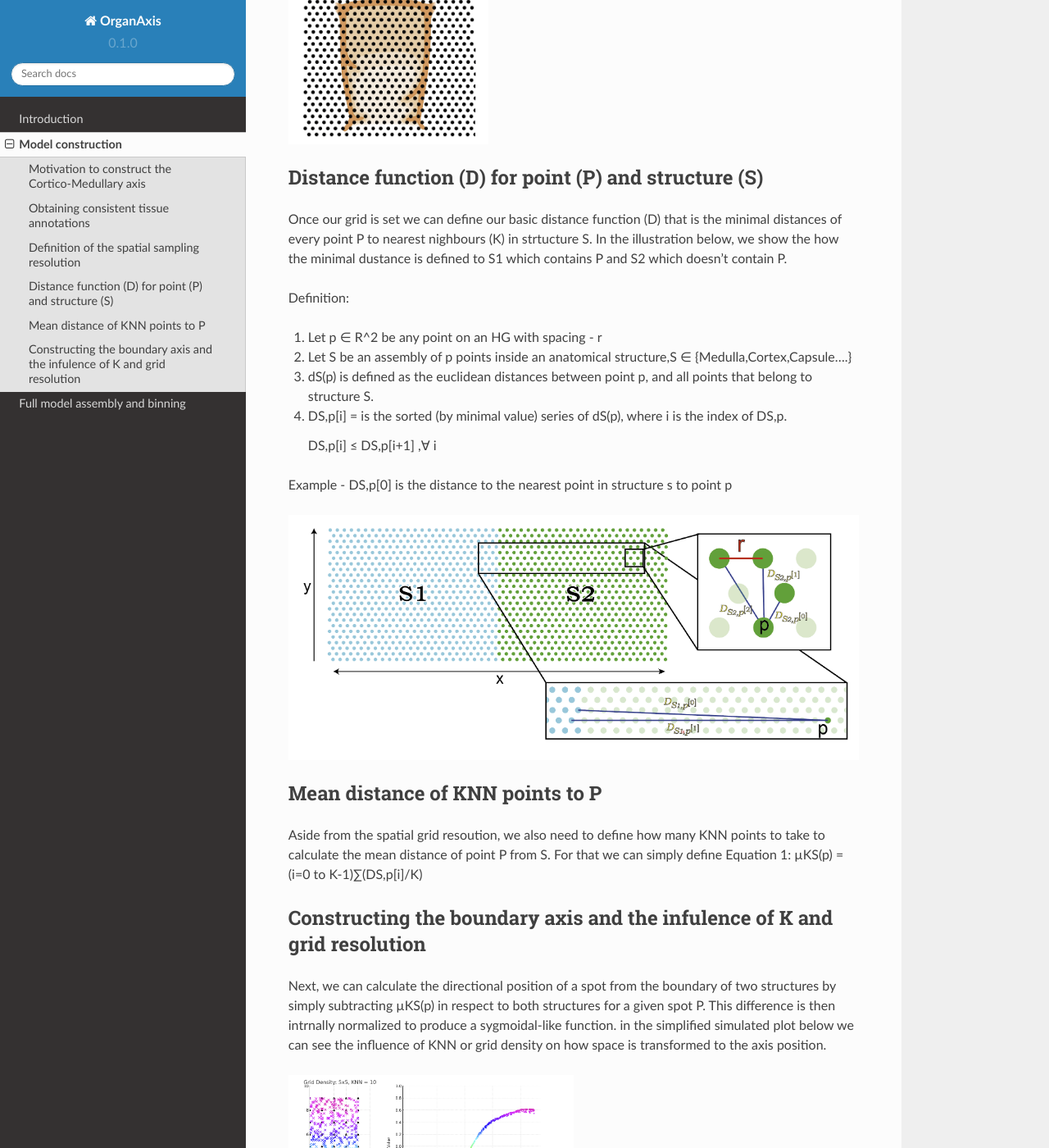
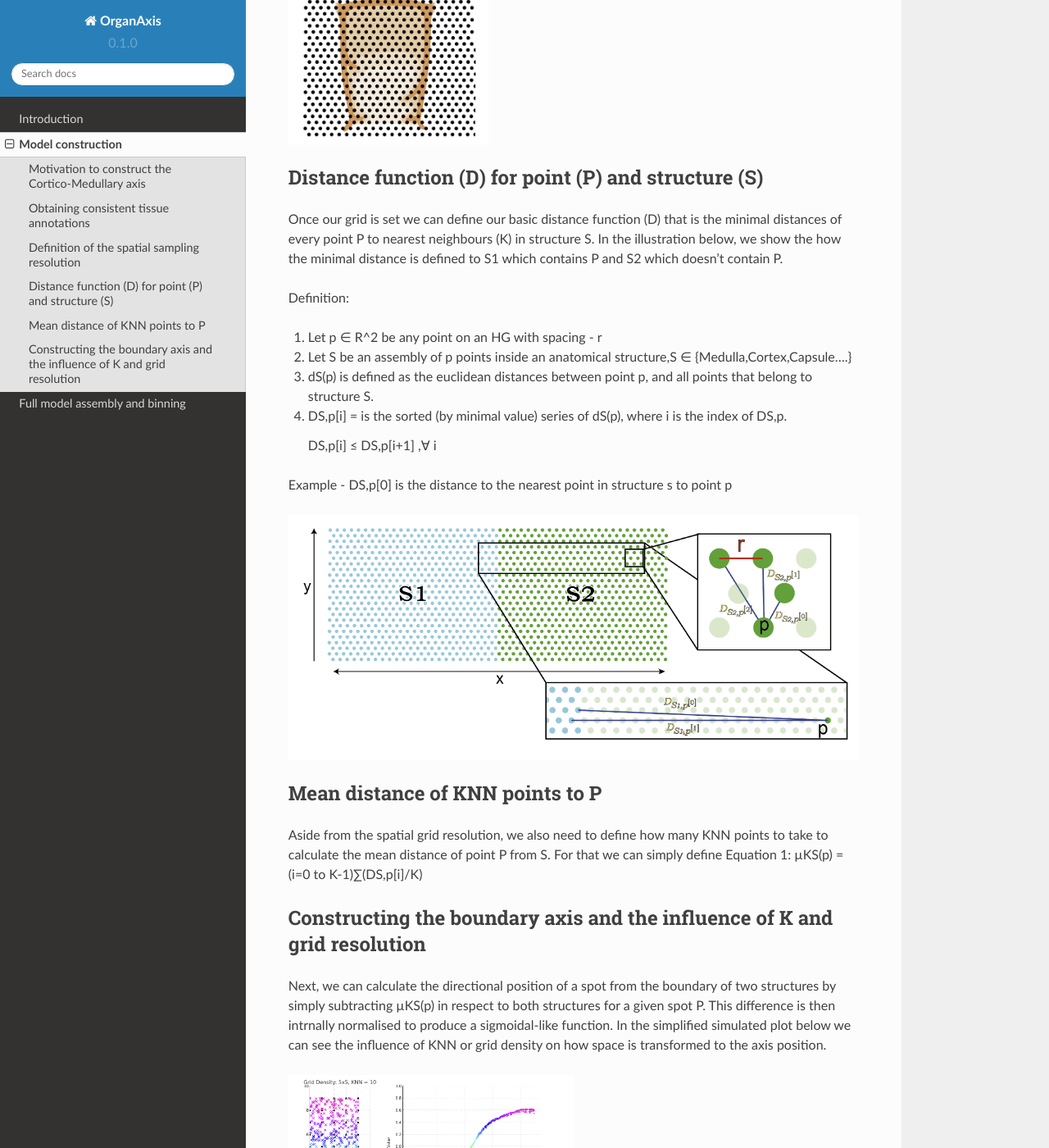
Before and after one commit to nadavyayon/organ_axis_tutorial, a Sphinx documentation site: the page built from docs/source/model.rst, in a window 1280 px wide and 1400 px high, scrolled down 1388 px. Shown: the whole window at 82% size. Built offline with Sphinx 7.4.7 and the Read the Docs theme 2.0.0, drawn with Linux system fonts in a browser that asks for light colours; some of the changed text lies outside the part shown.

Commit message:
Update model.rst

```diff
--- a/docs/source/model.rst
+++ b/docs/source/model.rst
@@ -22,7 +22,7 @@ Before we can calculate the distance functions for the axis, we first need to de
 
 Distance function (D) for point (P) and structure (S)
 ---------------
-Once our grid is set we can define our basic distance function (D) that is the minimal distances of every point P to nearest nighbours (K) in strtucture S. In the illustration below, we show the how the minimal dustance is defined to S1 which contains P and S2 which doesn't contain P.
+Once our grid is set we can define our basic distance function (D) that is the minimal distances of every point P to nearest neighbours (K) in structure S. In the illustration below, we show the how the minimal distance is defined to S1 which contains P and S2 which doesn't contain P.
 
 Definition:
 
@@ -44,14 +44,14 @@ Example - DS,p[0] is the distance to the nearest point in structure s to point p
 
 Mean distance of KNN points to P
 -------------
-Aside from the spatial grid resoution, we also need to define how many KNN points to take to calculate the mean distance of point P from S.
+Aside from the spatial grid resolution, we also need to define how many KNN points to take to calculate the mean distance of point P from S.
 For that we can simply define Equation 1:  µKS(p) = (i=0 to K-1)∑(DS,p[i]/K)
 
-Constructing the boundary axis and the infulence of K and grid resolution
+Constructing the boundary axis and the influence of K and grid resolution
 --------------
 Next, we can calculate the directional position of a spot from the boundary of two structures by simply subtracting µKS(p) in respect to both structures for a given spot P.
-This difference is then intrnally normalized to produce a sygmoidal-like function.
-in the simplified simulated plot below we can see the influence of KNN or grid density on how space is transformed to the axis position.
+This difference is then intrnally normalised to produce a sigmoidal-like function.
+In the simplified simulated plot below we can see the influence of KNN or grid density on how space is transformed to the axis position.
 
 
 
```
Also changed, not shown: other parts of docs/source/model.rst (+2 -2 lines).
